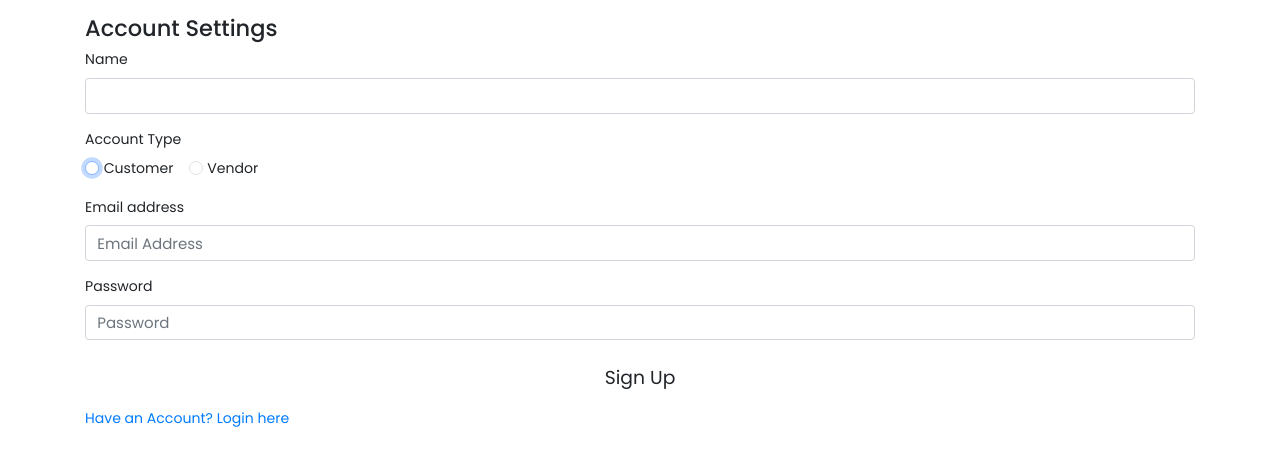
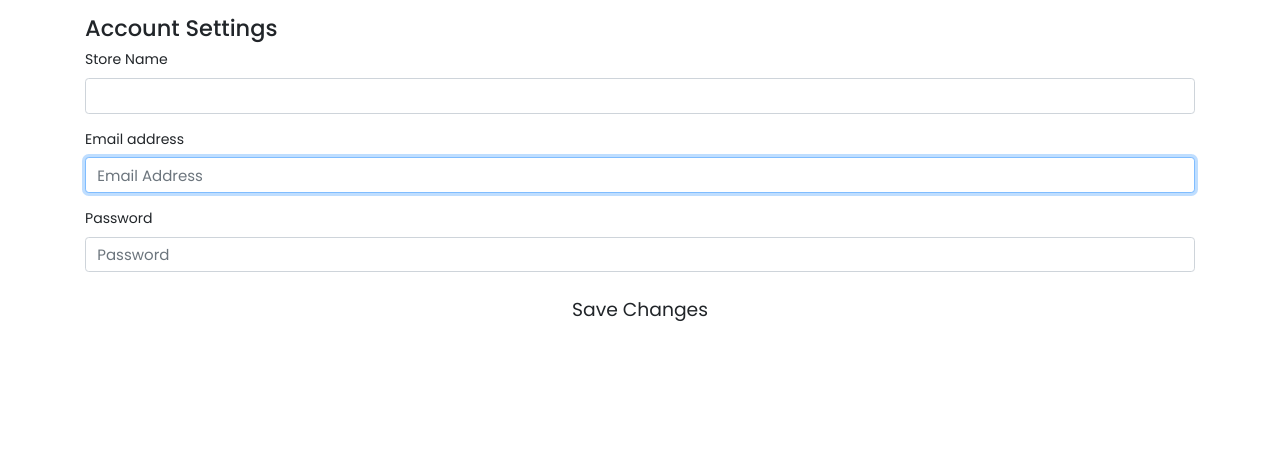
Before and after one commit to Capstone-S13/flask, a Flask app: page /store/1/settings in a window 1280 px wide. Shown: the part 74-540 px from the top of the page. Run offline with Flask 2, Linux system fonts and the light colour scheme; data comes from the database, SQL or seed files in the repository; some libraries are stand-ins or nearby versions.

Commit message:
updated store settings

```diff
--- a/system.py
+++ b/system.py
@@ -88,8 +88,15 @@ def get_store_orders(storeId):
 
 def get_vendor_details(userId):
     #this should return the entire row
-    return UserDb.query.filter_by(accountType=STORE,
+    user =  UserDb.query.filter_by(accountType=STORE,
                                 userId=userId).all()
+    userDetails = {}
+    for details in user:
+        userId = details.userId
+        if userId not in userDetails:
+            newName = UserDb.query.filter_by(userId=userId).first().name
+            userDetails[userId] = newName
+    return userDetails
 
 def create_order(userId, storeId):
     orderId = uuid4()
--- a/templates/storeSettings.html
+++ b/templates/storeSettings.html
@@ -33,27 +33,10 @@
           <form action="" method="post" class="form-store-settings">
             <h4>Account Settings</h4>
             <div class="form-group text-left">
-              <label for="inputAccount">Name</label>
-              <input type="text" id="inputAccount" class="form-control" placeholder="{{user.name}}" name="name"
+              <label for="inputAccount">Store Name</label>
+              <input type="text" id="inputAccount" class="form-control" placeholder="{{user[vendorId]}}" name="name"
               value="{{request.form.name }}" required>
             </div>
-
-            <div class="form-group" class="text-left">
-              <label for="inputAccount" class="text-left">Account Type</label>
-              <div id="inputAccount"  class="text-left">
-                <div class="form-check form-check-inline text-left">
-                  <input type="radio" name="accType" id="accType1" class="form-check-input"
-                  value="0" required autofocus>
-                  <label class="form-check-label" for="accType1">Customer</label>
-                </div>
-                <div class="form-check form-check-inline text-left">
-                  <input type="radio" name="accType" id="accType2" class="form-check-input"
-                  value="1" required autofocus>
-                  <label class="form-check-label" for="accType2">Vendor</label>
-                </div>
-              </div>
-            </div>
-
 
             <div class="form-group text-left">
               <label for="inputEmail">Email address</label>
@@ -68,8 +51,7 @@
 
             </div>
 
-            <input class="btn btn-lg btn-block mb-2" type="submit" value="Sign Up">
-            <a href="/">Have an Account? Login here</a>
+            <input class="btn btn-lg btn-block mb-2" type="submit" value="Save Changes">
           </form>
           {% if error %}
             <p class="error"><strong>Error:</strong> {{ error }}
--- a/views.py
+++ b/views.py
@@ -171,8 +171,8 @@ def set_status(userId, orderId, status):
 @app.route('/store/<string:userId>/settings', methods=['POST', 'GET'])
 def storeSettings(userId):
     user = system.get_vendor_details(userId)
-    print(user)
-    return render_template("storeSettings.html", user=user)
+    print(user.keys())
+    return render_template("storeSettings.html", user=user, vendorId=userId)
 
 
 # Logout
```
